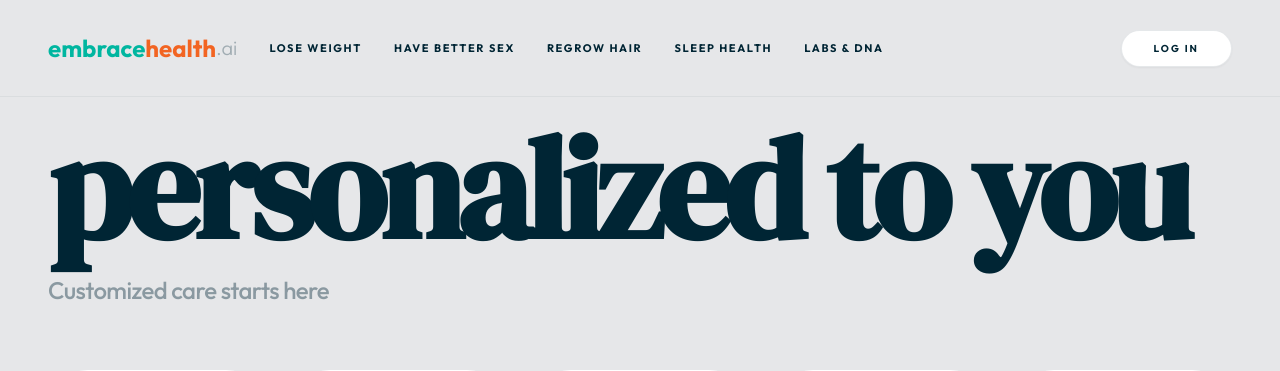
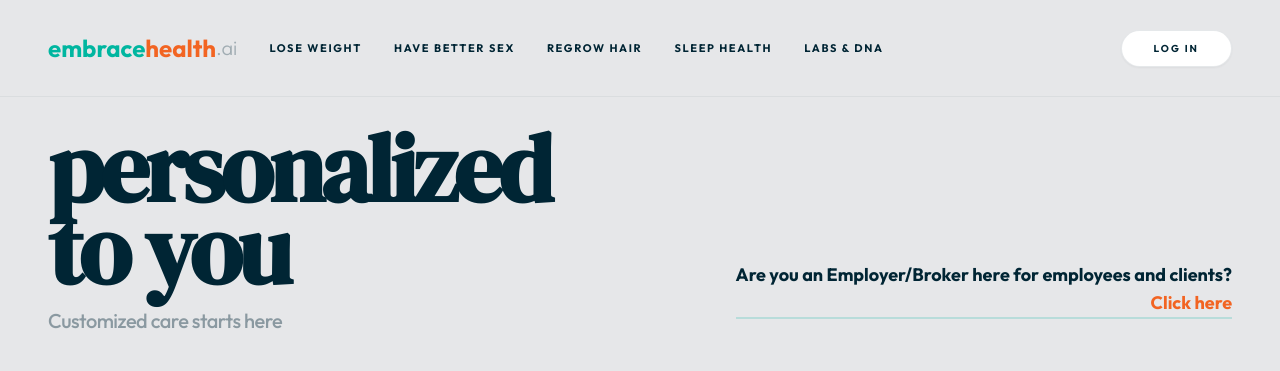
Before and after one commit to robsammonsdfw/embracemarket, a React (Vite) app: page / in a window 1280 px wide. Shown: the top 371 px of the page. Built offline with nearby package versions, Linux system fonts and the light colour scheme.

Commit message:
Update herogrid to add employer link

```diff
--- a/components/HeroGrid.tsx
+++ b/components/HeroGrid.tsx
@@ -6,12 +6,28 @@ const HeroGrid: React.FC = () => {
   return (
     <section className="pt-32 pb-32 px-6 md:px-12 bg-[#E6E7E9]">
       <div className="max-w-[1450px] mx-auto">
-        <div className="mb-16 opacity-0 animate-reveal" style={{ animationDelay: '0.1s' }}>
-          <h1 className="text-6xl md:text-[9rem] font-bold text-[#002534] serif mb-6 tracking-tighter leading-[0.85]">
-            personalized to you
-          </h1>
-          <p className="text-[#002534]/40 text-2xl font-medium tracking-tight">Customized care starts here</p>
-        </div>
+      <div className="flex flex-col md:flex-row justify-between items-end mb-16 gap-8 opacity-0 animate-reveal" style={{ animationDelay: '0.1s' }}>
+  {/* Left Half: Smaller Heading */}
+  <div className="md:w-1/2">
+    <h1 className="text-5xl md:text-[6rem] font-bold text-[#002534] serif tracking-tighter leading-[0.85] mb-4">
+      personalized to you
+    </h1>
+    <p className="text-[#002534]/40 text-xl font-medium tracking-tight">
+      Customized care starts here
+    </p>
+  </div>
+
+  {/* Right Half: Employer/Broker Link */}
+  <div className="md:w-1/2 md:text-right pb-4">
+    <a
+      href="#"
+      className="inline-block text-lg font-bold text-[#002534] hover:text-[#00B6A0] transition-colors border-b-2 border-[#00B6A0]/20 hover:border-[#00B6A0]"
+    >
+      Are you an Employer/Broker here for employees and clients? <br className="hidden lg:block" />
+      <span className="text-[#F26422]">Click here</span>
+    </a>
+  </div>
+</div>
 
         {/* --- LARGE WIDGETS (5 Columns) --- */}
         {/* Changed grid-cols-4 to grid-cols-5 */}
```
